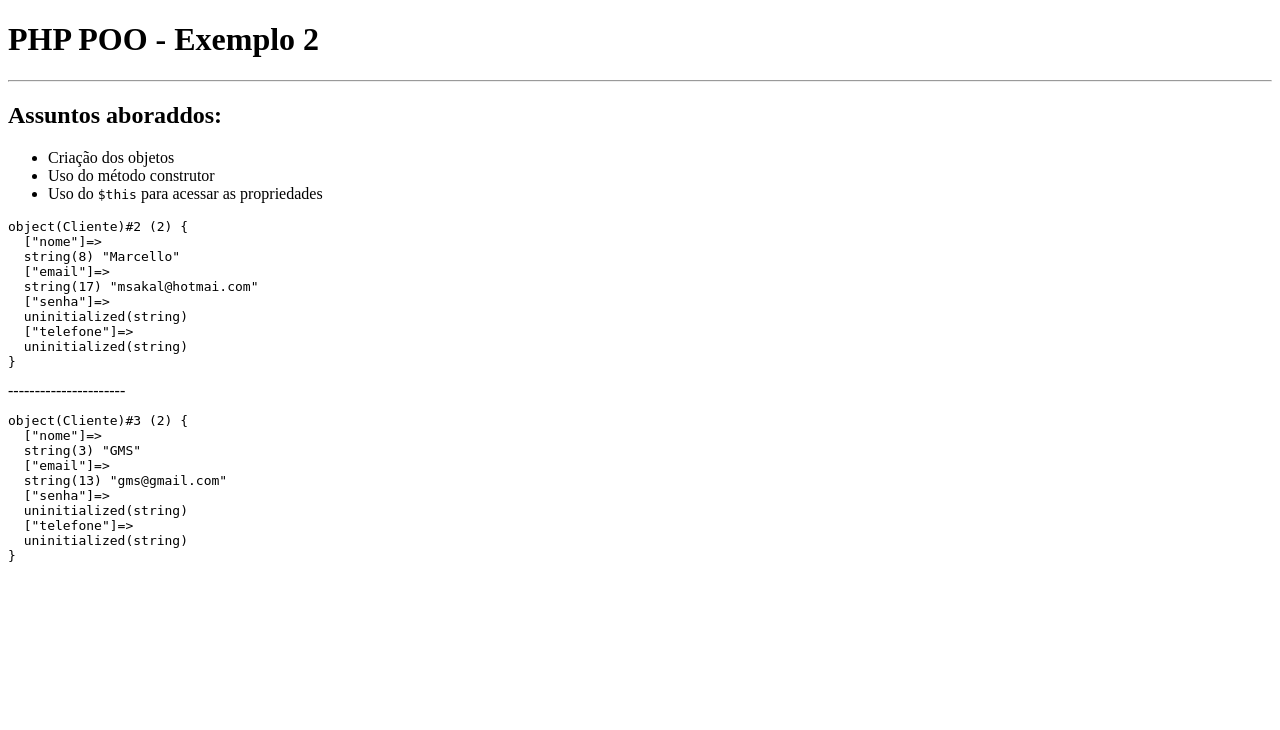
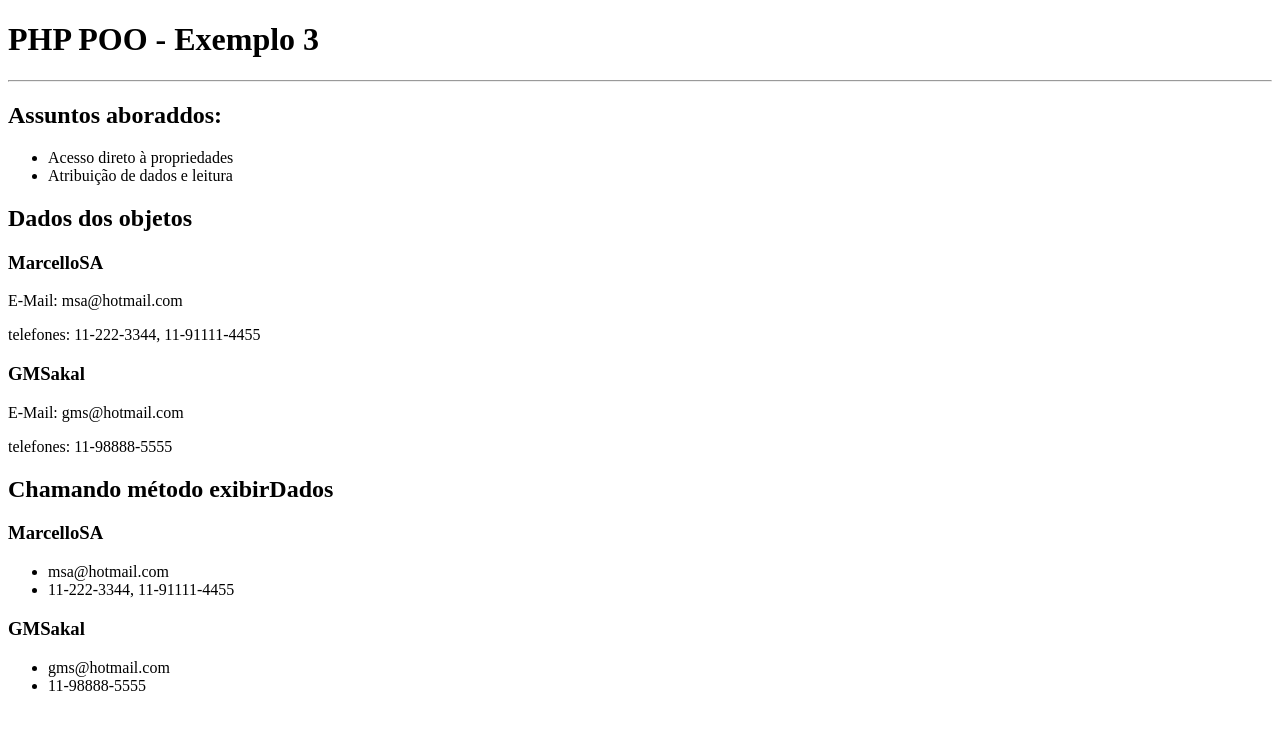
Before and after one commit to msakal/poo, a PHP site: page / in a window 1280 px wide. Shown: the top 730 px of the page. Run offline with PHP 8.4, Linux system fonts and the light colour scheme.

Commit message:
acesso direto aos recursos
atribuição e leitura de dados em propriedades e métodos públicos.

```diff
--- a/index.php
+++ b/index.php
@@ -4,16 +4,15 @@
     <meta charset="UTF-8">
     <meta http-equiv="X-UA-Compatible" content="IE=edge">
     <meta name="viewport" content="width=device-width, initial-scale=1.0">
-    <title>Exemplo 1</title>
+    <title>Exemplo 3</title>
 </head>
 <body>
-    <h1>PHP POO - Exemplo 2</h1>
+    <h1>PHP POO - Exemplo 3</h1>
     <hr>
     <h2>Assuntos aboraddos:</h2>
     <ul>
-        <li>Criação dos objetos</li>
-        <li>Uso do método construtor</li>
-        <li>Uso do <code>$this</code> para acessar as propriedades</li>
+        <li>Acesso direto à propriedades</li>
+        <li>Atribuição de dados e leitura</li>
     </ul>
 
 <?php
@@ -21,18 +20,37 @@
     require_once "src/Cliente.php";
 
     // Criação dos objetos
-    $clienteA = new Cliente('Marcello', 'msakal@hotmai.com');
-    $clienteB = new Cliente('GMS', 'gms@gmail.com');
+    $clienteA = new Cliente;
+    $clienteB = new Cliente;
 
-    echo "<pre>";
-    var_dump($clienteA);
-    echo "</pre>";
+    // Atribuindo dados às propriedades do objeto
+    $clienteA->nome = "MarcelloSA";
+    $clienteA->email = "msa@hotmail.com";
+    $clienteA->telefones = ["11-222-3344", "11-91111-4455"];
 
-    echo "----------------------";
-    echo "<pre>";
-    var_dump($clienteB);
-    echo "</pre>";
+    $clienteB->nome = "GMSakal";
+    $clienteB->email = "gms@hotmail.com";
+    $clienteB->telefones = array("11-98888-5555");
+
 ?>
+
+<!-- <pre> <?=var_dump($clienteA, $clienteB)?> </pre> -->
+
+
+<h2>Dados dos objetos</h2>
+<h3><?= $clienteA->nome ?></h3>
+<p>E-Mail: <?= $clienteA->email ?> </p>
+<p>telefones: <?=implode(", ",$clienteA->telefones)?></p>
+
+<h3><?= $clienteB->nome ?></h3>
+<p>E-Mail: <?= $clienteB->email ?> </p>
+<p>telefones: <?=implode(", ",$clienteB->telefones)?></p>
+
+
+<h2>Chamando método exibirDados</h2>
+<?= $clienteA->exibirDados() ?>
+<?= $clienteB->exibirDados() ?>
+
 
 </body>
 </html>
--- a/src/Cliente.php
+++ b/src/Cliente.php
@@ -4,13 +4,24 @@ class Cliente {
     public string $nome;
     public string $email;
     public string $senha;
-    public string $telefone;
+    public array $telefones;
 
-    // Método construtor
-    public function __construct(string $nome, string $email )
-    {
-        // $this é uma variável especial, sempre apontando para a referência da classe atualmente manupulada.
-        $this->nome = $nome;
-        $this->email = $email;
+
+    // dentro da classe, sempre usar o "$this" para acesso aos atributos.
+    public function exibirDados() {
+        echo "<h3> $this->nome </h3>";
+        echo "<ul>";
+            echo "<li> $this->email </li>";
+            echo "<li>" .implode(", ",$this->telefones)."</li>";
+        echo "</ul>";
     }
+
+
+    // // Método construtor (exemplo2)
+    // public function __construct(string $nome, string $email )
+    // {
+    //     // $this é uma variável especial, sempre apontando para a referência da classe atualmente manupulada.
+    //     $this->nome = $nome;
+    //     $this->email = $email;
+    // }
 }
```
